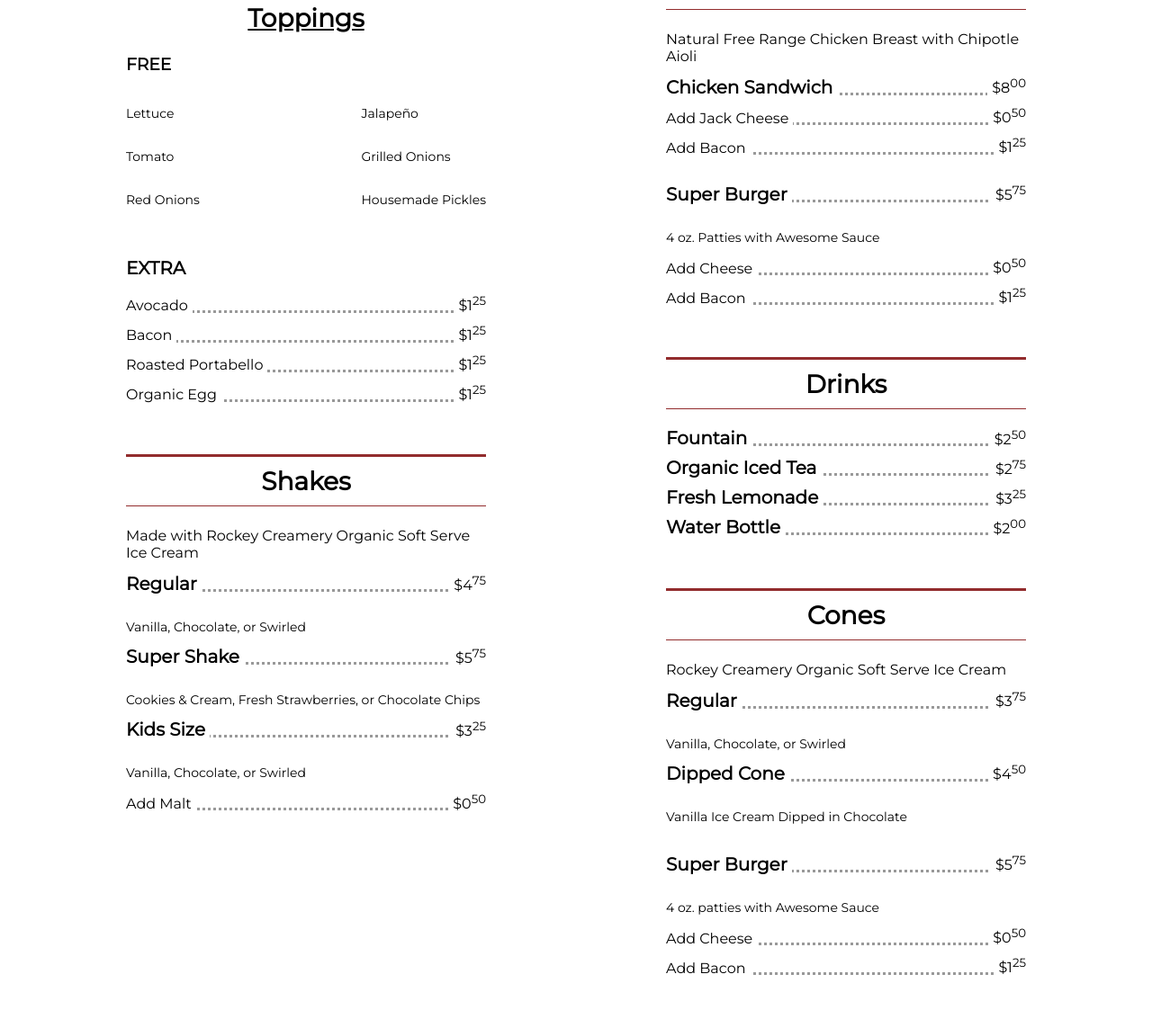
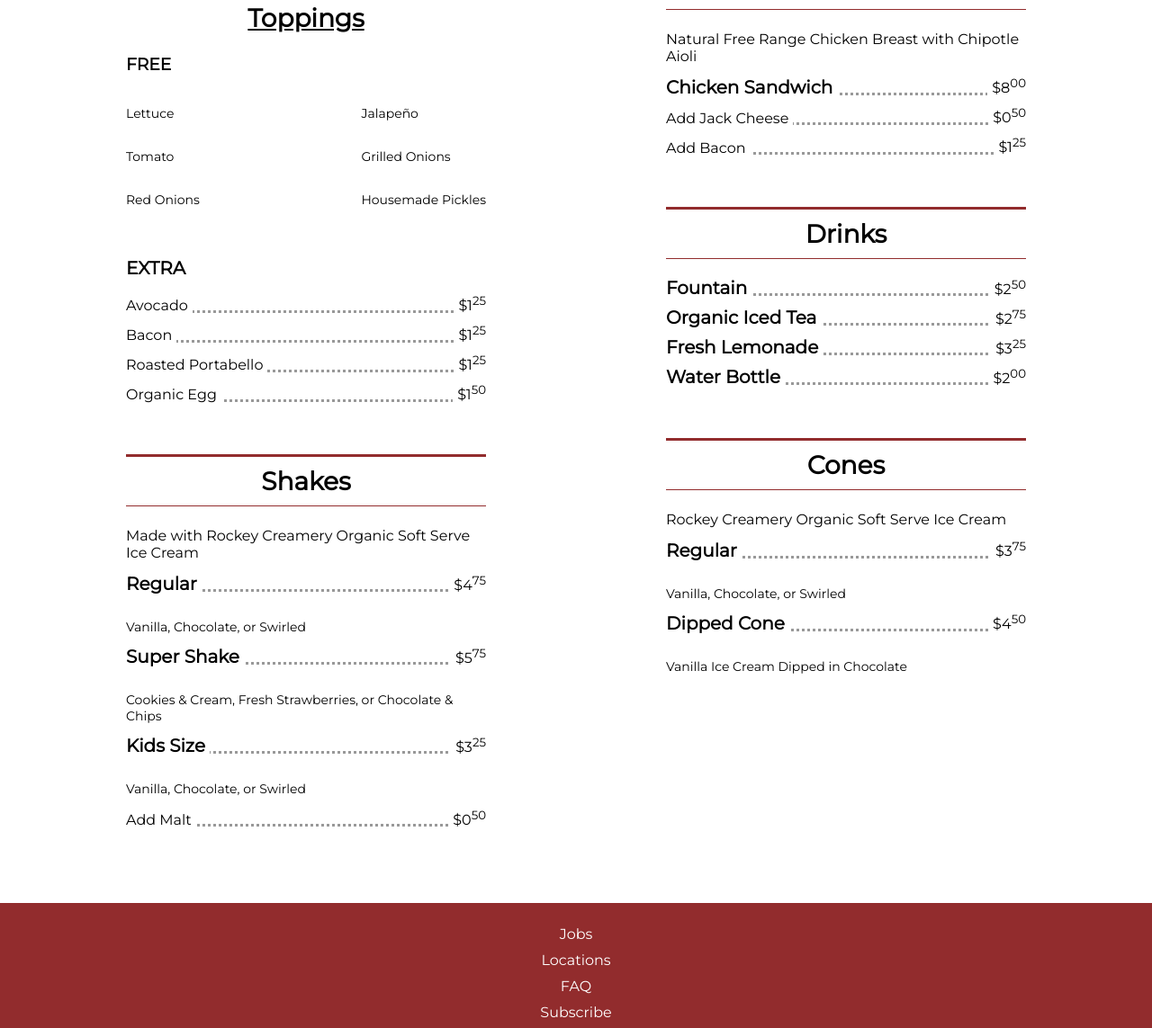
Before and after one commit to averyoyler/Project-1---Rockey-Burgers, a plain HTML site: page pages/menu.html in a window 1280 px wide. Shown: the part 1071-2214 px from the top of the page at 90% size. Drawn offline with Linux system fonts and the light colour scheme.

Commit message:
update menu page

```diff
--- a/pages/menu.html
+++ b/pages/menu.html
@@ -82,7 +82,7 @@
                             <li><p><span>Avocado</span><span>$1<sup>25</sup></span></p></li>
                             <li><p><span>Bacon</span><span>$1<sup>25</sup></span></p></li>
                             <li><p><span>Roasted Portabello</span><span>$1<sup>25</sup></span></p></li>
-                            <li><p><span>Organic Egg</span><span>$1<sup>25</sup></span></p></li>
+                            <li><p><span>Organic Egg</span><span>$1<sup>50</sup></span></p></li>
                         </ul>
                     </div>
                     <div class="category">
@@ -92,7 +92,7 @@
                             <li><p><span class="main"><b>Regular</b></span><span>$4<sup>75</sup></span></p></li>
                             <li><p class="noborder">Vanilla, Chocolate, or Swirled</p></li>
                             <li><p><span class="main"><b>Super Shake</b></span><span>$5<sup>75</sup></span></p></li>
-                            <li><p class="noborder">Cookies & Cream, Fresh Strawberries, or Chocolate Chips</p></li>
+                            <li><p class="noborder">Cookies & Cream, Fresh Strawberries, or Chocolate & Chips</p></li>
                             <li><p><span class="main"><b>Kids Size</b></span><span>$3<sup>25</sup></span></p></li>
                             <li><p class="noborder">Vanilla, Chocolate, or Swirled</p></li>
                             <li><p><span>Add Malt</span><span>$0<sup>50</sup></span></p></li>
@@ -125,12 +125,6 @@
                             <li><p><span>Add Jack Cheese</span><span>$0<sup>50</sup></span></p></li>
                             <li><p><span>Add Bacon</span><span>$1<sup>25</sup></span></p></li>
                         </ul>
-                        <ul class="menu">
-                            <li><p><span class="main"><b>Super Burger</b></span><span>$5<sup>75</sup></span></p></li>
-                            <li><p class="noborder">4 oz. Patties with Awesome Sauce</p></li>
-                            <li><p><span>Add Cheese</span><span>$0<sup>50</sup></span></p></li>
-                            <li><p><span>Add Bacon</span><span>$1<sup>25</sup></span></p></li>
-                        </ul>
                     </div>
                     <div class="category">
                         <h2>Drinks</h2>
@@ -149,12 +143,6 @@
                             <li><p class="noborder">Vanilla, Chocolate, or Swirled</p></li>
                             <li><p><span class="main"><b>Dipped Cone</b></span><span>$4<sup>50</sup></span></p></li>
                             <li><p class="noborder">Vanilla Ice Cream Dipped in Chocolate</p></li>
-                        </ul>
-                        <ul class="menu">
-                            <li><p><span class="main"><b>Super Burger</b></span><span>$5<sup>75</sup></span></p></li>
-                            <li><p class="noborder">4 oz. patties with Awesome Sauce</p></li>
-                            <li><p><span>Add Cheese</span><span>$0<sup>50</sup></span></p></li>
-                            <li><p><span>Add Bacon</span><span>$1<sup>25</sup></span></p></li>
                         </ul>
                     </div>
                 </div>
```
